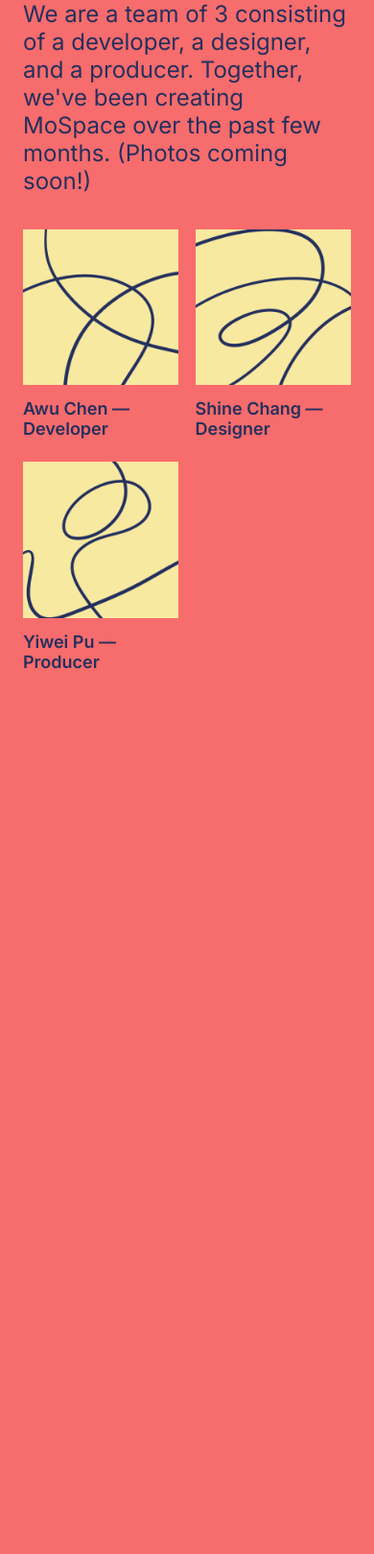
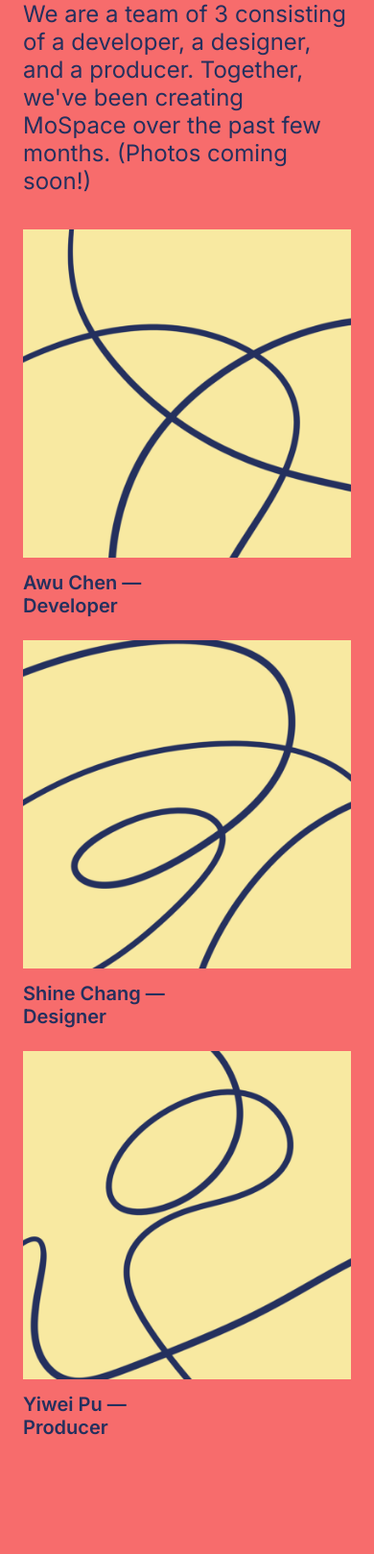
Before and after one commit to AwuChen/MoSpace, a PHP site: page /team.html in a window 390 px wide. Shown: the part 305-1924 px from the top of the page at 96% size. Before the commit the page ends 1002 px from the top, so only its background shows below. Run offline with PHP 8.4, Linux system fonts and the light colour scheme.

Commit message:
team page mobile layout changes

```diff
--- a/public/styles_team.css
+++ b/public/styles_team.css
@@ -46,8 +46,12 @@ h3 {
 		font-size: 24px;
 	}
 
+	.profile {
+		max-width: 100%;
+	}
+
 	.profile h5 {
-		font-size: 18px;
+		font-size: 20px;
 	}
 
 }
```
Also changed, not shown: public/MoSpace_logo.png (deleted), 2 other files.
